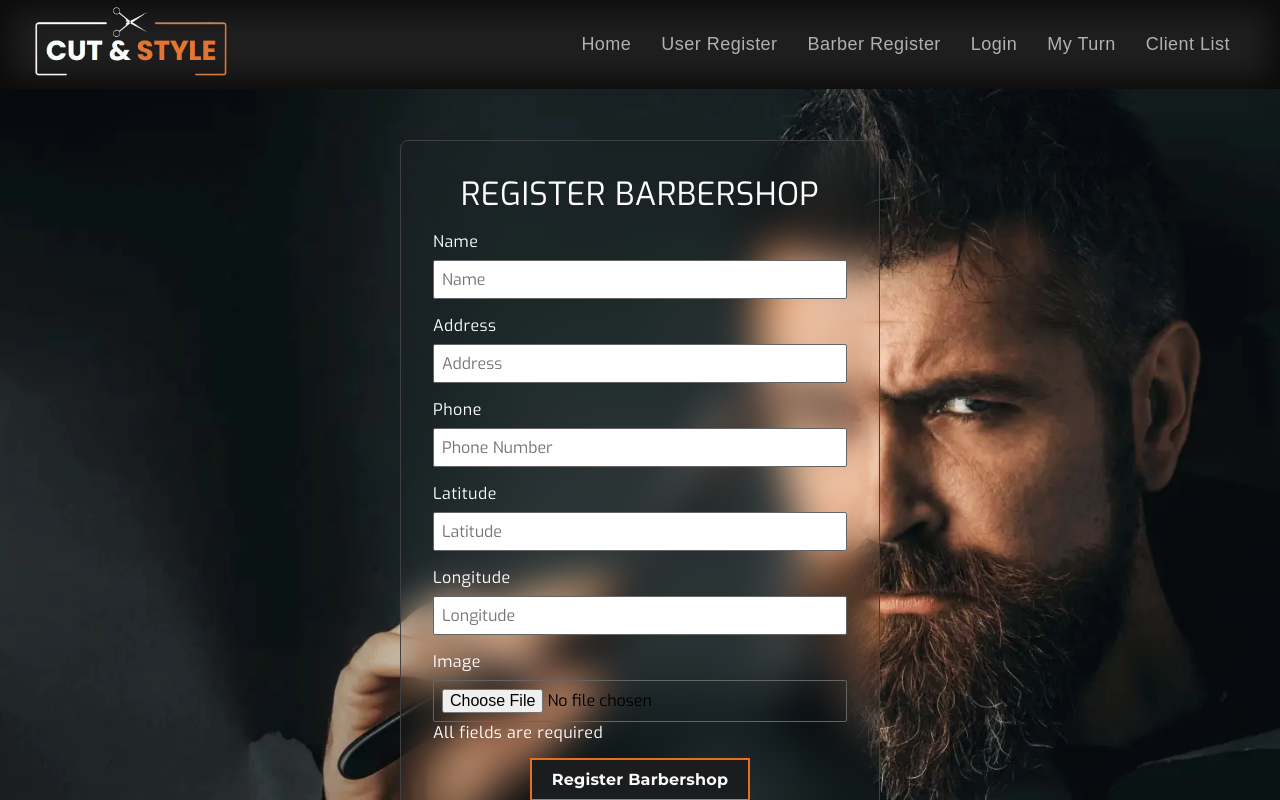
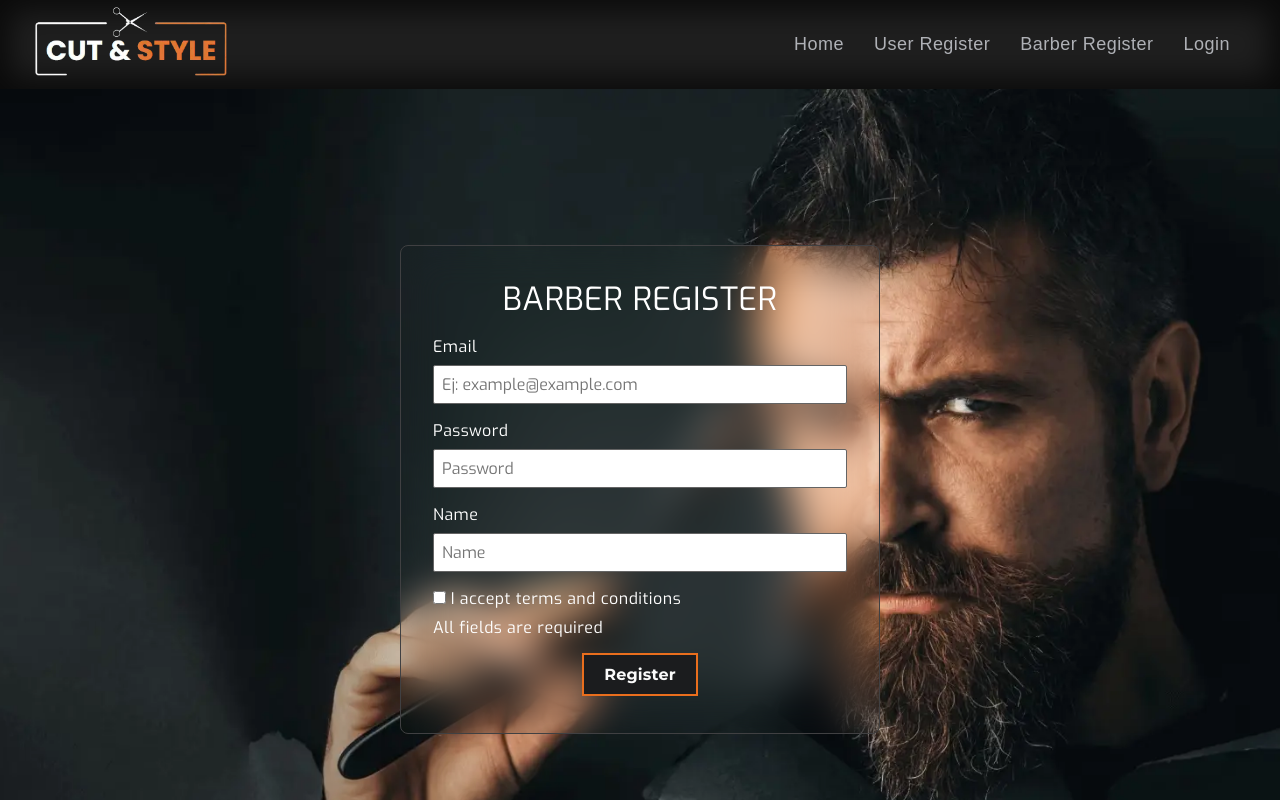
Before and after one commit to FraNkoRasia/CUT-STYLE, a React (Vite) app in the folder frontend/: page /registerbarber in a window 1280 px wide. Shown: the top 800 px of the page. Built offline with nearby package versions, Linux system fonts and the light colour scheme.

Commit message:
creo carpeta admindashboard

```diff
--- a/frontend/src/App.jsx
+++ b/frontend/src/App.jsx
@@ -9,6 +9,7 @@ import About from './Components/About/About';
 import BarberShop from './Components/BarberShop/BarberShop';
 import Turno from './Components/MyTurn/Turno';
 import ClientList from './Components/ClientList/ClientList';
+import Hairdresser from './Components/Formularios/hairdresser';
 import ProtectedRoute from './Components/ProtectedRoute/ProtectedRoute';
 import PublicRoute from './Components/ProtectedRoute/PublicRoute';
 import Footer from './Components/Footer/Footer';
@@ -21,20 +22,20 @@ function App() {
       <Header />
 
       <Routes>
-        {/* Ruta pública para Home y About, sin restricción */}
+
         <Route path="/" element={<Home />} />
-        <Route path="/about" element={<About />} />
-
         {/* Rutas públicas protegidas */}
-        <Route path="/login" element={<Login />} />
-        <Route path="/register" element={<Register />} />
-        <Route path="/registerbarber" element={<RegisterStylist />} />
-
+        <Route path="/login" element={<PublicRoute><Login /></PublicRoute>} />
+        <Route path="/register" element={<PublicRoute><Register /></PublicRoute>} />
+        <Route path="/registerbarber" element={<PublicRoute><RegisterStylist /></PublicRoute>} />
+        <Route path="/about" element={<PublicRoute><About /></PublicRoute>} />
 
         {/* Ruta protegida */}
-        <Route path="/barbershop" element={<BarberShop />} />
-        <Route path="/turno" element={<Turno />} />
-        <Route path="/clientlist" element={<ClientList />} />
+        <Route path="/barbershop" element={<ProtectedRoute><BarberShop /></ProtectedRoute>} />
+        <Route path="/turno" element={<ProtectedRoute><Turno /></ProtectedRoute>} />
+        <Route path="/clientlist" element={<ProtectedRoute><ClientList /></ProtectedRoute>} />
+        <Route path="/hairdresser" element={<ProtectedRoute><Hairdresser /></ProtectedRoute>} />
+
       </Routes>
 
       <Footer />
--- a/frontend/src/Components/Formularios/Login.jsx
+++ b/frontend/src/Components/Formularios/Login.jsx
@@ -67,7 +67,7 @@ const Login = () => {
 
       toast.success("Usuario registrado con exito!");
 
-      Navigate("/");
+      window.location.href = "/";
     } catch (error) {
       toast.error("Error creando al usuario");
     }
--- a/frontend/src/Components/Formularios/Register.jsx
+++ b/frontend/src/Components/Formularios/Register.jsx
@@ -2,10 +2,9 @@ import React, { useState } from "react";
 import { Navigate } from "react-router-dom";
 import axios from "axios";
 import toast, { Toaster } from "react-hot-toast";
+import Boton from "../Boton/Boton";
+import "../Formularios/Formulario.css";
 
-import Boton from "../Boton/Boton";
-
-import "../Formularios/Formulario.css";
 
 const Register = () => {
   const [formData, setFormData] = useState({
@@ -40,7 +39,10 @@ const Register = () => {
       console.log(response);
 
       toast.success("Usuario registrado con exito!");
-      Navigate("/login");
+      // Agrega un retraso de 5 segundos antes de redirigir
+      setTimeout(() => {
+        window.location.href = "/";
+      }, 5000); // 5000 milisegundos = 5 segundos
     } catch (error) {
       toast.error("Error creando al usuario");
     }
@@ -50,7 +52,7 @@ const Register = () => {
     <div className="form-container">
       <section className="section-formulario">
         <form className="Formulario" onSubmit={handleSubmit}>
-          <h1>REGISTER</h1>
+          <h1>USER REGISTER</h1>
           <label htmlFor="email">Email</label>
           <input
             id="email"
@@ -125,7 +127,10 @@ const Register = () => {
           <p style={{ color: "white" }}>All fields are required</p>
           <Boton texto="Register" className="boton" />
         </form>
-        <Toaster />
+        <Toaster
+          position="top-center"
+          containerStyle={{ marginTop: "90px" }}
+        />
       </section>
     </div>
   );
--- a/frontend/src/Components/Formularios/RegisterStylist.jsx
+++ b/frontend/src/Components/Formularios/RegisterStylist.jsx
@@ -1,99 +1,140 @@
-import React, { useState, useEffect } from 'react';
-import { conexionApi } from '../Modules/conexionApi';
-import Boton from '../Boton/Boton';
-import '../Formularios/Formulario.css';
+import React, { useState } from "react";
+import { Navigate } from "react-router-dom";
+import axios from "axios";
+import toast, { Toaster } from "react-hot-toast";
+import Boton from "../Boton/Boton";
+import "../Formularios/Formulario.css";
 
-export default function RegisterBarbershop() {
+
+const RegisterBarbershop = () => {
     const [formData, setFormData] = useState({
-        name: '',
-        address: '',
-        phone: '',
-        latitude: '',
-        longitude: '',
-        image: null,  // Para almacenar el archivo de imagen
+        email: "",
+        password: "",
+        name: "",
+        roleId: 3,
+        tyc: false,
     });
-    const [message, setMessage] = useState('');
-    const [messageType, setMessageType] = useState(''); // 'success' o 'error'
-    const [showMessage, setShowMessage] = useState(false); // Para controlar la visibilidad del mensaje
 
     const handleChange = (e) => {
-        const { name, value, type, files } = e.target;
+        const { name, value, type, checked } = e.target;
         setFormData({
             ...formData,
-            [name]: type === 'file' ? files[0] : value  // Si es archivo, guarda el archivo; de lo contrario, el valor.
+            [name]: type === "checkbox" ? checked : value,
         });
     };
 
     const handleSubmit = async (e) => {
         e.preventDefault();
+        try {
+            const response = await axios.post(
+                `${import.meta.env.VITE_API_URL}/api/v1/register`,
+                {
+                    email: formData.email,
+                    password: formData.password,
+                    name: formData.name,
+                    roleId: formData.roleId,
+                }
+            );
 
-        // Crear un objeto FormData para manejar la imagen y los otros datos
-        const data = new FormData();
-        data.append('name', formData.name);
-        data.append('address', formData.address);
-        data.append('phone', formData.phone);
-        data.append('latitude', formData.latitude);
-        data.append('longitude', formData.longitude);
-        if (formData.image) {
-            data.append('image', formData.image);
-        }
+            console.log(response);
 
-        try {
-            const respuesta = await conexionApi.registro(data);  // Envío con FormData
-            if (respuesta) {
-                setMessage('Registro exitoso');
-                setMessageType('success');
-                setShowMessage(true);
-                setTimeout(() => {
-                    window.location.href = '/login';
-                }, 5000); // Redirige después de 5 segundos para permitir que el mensaje se vea
-            }
+            toast.success("Usuario registrado con exito!");
+            // Agrega un retraso de 5 segundos antes de redirigir
+            setTimeout(() => {
+                window.location.href = "/";
+            }, 5000); // 5000 milisegundos = 5 segundos
+
         } catch (error) {
-            setMessage(`Error al registrar: ${error.message}`);
-            setMessageType('error');
-            setShowMessage(true);
+            toast.error("Error creando al usuario");
         }
     };
 
-    useEffect(() => {
-        if (showMessage) {
-            const timer = setTimeout(() => {
-                setShowMessage(false);
-            }, 5000);
-            return () => clearTimeout(timer);
-        }
-    }, [showMessage]);
-
     return (
         <div className="form-container">
-            <section className='section-formulario'>
-                <form className='Formulario' onSubmit={handleSubmit} encType="multipart/form-data">
-                    <h1>REGISTER BARBERSHOP</h1>
+            <section className="section-formulario">
+                <form className="Formulario" onSubmit={handleSubmit}>
+                    <h1>BARBER REGISTER</h1>
+                    <label htmlFor="email">Email</label>
+                    <input
+                        id="email"
+                        name="email"
+                        type="email"
+                        placeholder="Ej: example@example.com"
+                        value={formData.email}
+                        onChange={handleChange}
+                        required
+                    />
+                    <label htmlFor="password">Password</label>
+                    <input
+                        id="password"
+                        name="password"
+                        type="password"
+                        placeholder="Password"
+                        value={formData.password}
+                        onChange={handleChange}
+                        required
+                    />
+                    {/* <label htmlFor="password2">Repeat Password</label>
+          <input
+            id="password2"
+            name="password2"
+            type="password"
+            placeholder="Repeat Password"
+            value={formData.password2}
+            onChange={handleChange}
+            required
+          /> */}
                     <label htmlFor="name">Name</label>
-                    <input id="name" name="name" type="text" placeholder="Name" value={formData.name} onChange={handleChange} required />
-
-                    <label htmlFor="address">Address</label>
-                    <input id="address" name="address" type="text" placeholder="Address" value={formData.address} onChange={handleChange} required />
-
-                    <label htmlFor="phone">Phone</label>
-                    <input id="phone" name="phone" type="tel" placeholder="Phone Number" value={formData.phone} onChange={handleChange} required />
-
-                    <label htmlFor="latitude">Latitude</label>
-                    <input id="latitude" name="latitude" type="number" placeholder="Latitude" value={formData.latitude} onChange={handleChange} required />
-
-                    <label htmlFor="longitude">Longitude</label>
-                    <input id="longitude" name="longitude" type="number" placeholder="Longitude" value={formData.longitude} onChange={handleChange} required />
-
-                    <label htmlFor="image">Image</label>
-                    <input id="image" name="image" type="file" accept="image/*" onChange={handleChange} required />
-
-                    <p style={{ color: 'white' }}>All fields are required</p>
-
-                    <Boton texto="Register Barbershop" className="boton " />
-
-                    {showMessage && <p className={`mensaje ${messageType}`}>{message}</p>}
+                    <input
+                        id="name"
+                        name="name"
+                        type="text"
+                        placeholder="Name"
+                        value={formData.name}
+                        onChange={handleChange}
+                        required
+                    />
+                    {/* <label htmlFor="lastName">Last Name</label>
+          <input
+            id="lastName"
+            name="lastName"
+            type="text"
+            placeholder="Last Name"
+            value={formData.lastName}
+            onChange={handleChange}
+            required
+          /> */}
+                    {/* <label htmlFor="phone">Phone</label>
+          <input
+            id="phone"
+            name="phone"
+            type="number"
+            placeholder="Phone"
+            value={formData.phone}
+            onChange={handleChange}
+            required
+          /> */}
+                    <div className="checkbox">
+                        <input
+                            type="checkbox"
+                            name="tyc"
+                            id="tyc"
+                            checked={formData.tyc}
+                            onChange={handleChange}
+                            required
+                        />
+                        <label htmlFor="tyc"> I accept terms and conditions</label>
+                    </div>
+                    <p style={{ color: "white" }}>All fields are required</p>
+                    <Boton texto="Register" className="boton" />
                 </form>
+                <Toaster
+                    position="top-center"
+                    containerStyle={{ marginTop: "90px" }}
+                />
             </section>
         </div>
     );
 };
+
+export default RegisterBarbershop;
--- a/frontend/src/Components/Header/Header.jsx
+++ b/frontend/src/Components/Header/Header.jsx
@@ -8,6 +8,7 @@ export default function Header() {
     const [isLoggedIn, setIsLoggedIn] = useState(false);
     const [userRole, setUserRole] = useState(null);
     const [activeItem, setActiveItem] = useState(null); // Estado para el item activo
+    const [adminMenuOpen, setAdminMenuOpen] = useState(false); // Estado para controlar el submenú del admin
     const menuRef = useRef(null);
     const hamburguesaRef = useRef(null);
     const navigate = useNavigate();
@@ -18,7 +19,7 @@ export default function Header() {
             const loggedIn = !!token;
             setIsLoggedIn(loggedIn);
             if (loggedIn) {
-                const role = sessionStorage.getItem('rol');
+                const role = localStorage.getItem('role');
                 setUserRole(role);
             }
         };
@@ -32,7 +33,7 @@ export default function Header() {
     };
 
     const handleLogout = () => {
-        auth.logout();
+        sessionStorage.clear(); // Limpia token y rol de la sesión
         window.location.href = '/login';
     };
 
@@ -73,36 +74,56 @@ export default function Header() {
                         <span></span>
                     </label>
 
-                    <ul
-                        ref={menuRef}
-                        className={`ul ${menuOpen ? 'open' : ''}`}
-                    >
+                    <ul ref={menuRef} className={`ul ${menuOpen ? 'open' : ''}`}>
+                        <li><Link to="/" onClick={() => handleMenuClick('/')}>Home</Link></li>
+
+                        {/* Mostrar Login y Register solo si NO está logueado */}
                         {!isLoggedIn && (
                             <>
-                                <li><Link to="/" onClick={() => handleMenuClick('/')}>Home</Link></li>
-                                <li><Link to="/register" onClick={() => handleMenuClick('/register')}>User Register </Link></li>
+                                <li><Link to="/register" onClick={() => handleMenuClick('/register')}>User Register</Link></li>
                                 <li><Link to="/registerbarber" onClick={() => handleMenuClick('/registerbarber')}>Barber Register</Link></li>
                                 <li><Link to="/login" onClick={() => handleMenuClick('/login')}>Login</Link></li>
-
-                                {/* SOLO PARA VER, HAY Q BORRARLO Y PONERLO EN SU RESPECTIVO ROL */}
-                                <li><Link to="/turno" onClick={() => handleMenuClick('/turno')}>My Turn</Link></li>
-                                <li><Link to="/clientlist" onClick={() => handleMenuClick('/clientlist')}>Client List</Link></li>
                             </>
                         )}
-                        {isLoggedIn && userRole === 'Administrador' && (
+
+                        {/* Opciones para Administrador con Submenú */}
+                        {isLoggedIn && userRole === 'ADMIN' && (
                             <>
-                                {/* Opciones para Administrador */}
+                                <li>
+                                    <button
+                                        className="admin-dropdown-toggle"
+                                        onClick={() => setAdminMenuOpen(!adminMenuOpen)}
+                                    >
+                                        Admin Dashboard
+                                    </button>
+                                    <ul className={`admin-submenu ${adminMenuOpen ? 'open' : ''}`}>
+                                        <li><Link to="/admin/users" onClick={() => handleMenuClick('/admin/users')}>List Users</Link></li>
+                                        <li><Link to="/admin/barbers" onClick={() => handleMenuClick('/admin/barbers')}>List Barbers</Link></li>
+                                        <li><Link to="/admin/turns" onClick={() => handleMenuClick('/admin/turns')}>List Turns</Link></li>
+                                        <li><Link to="/admin/hairdresser" onClick={() => handleMenuClick('/admin/hairdresser')}>List Hairdresser</Link></li>
+                                    </ul>
+                                </li>
                             </>
                         )}
-                        {isLoggedIn && userRole === 'Usuario' && (
+
+                        {/* Opciones para Usuario */}
+                        {isLoggedIn && userRole === 'USER' && (
                             <>
                                 <li><Link to="/turno" onClick={() => handleMenuClick('/turno')}>My Turn</Link></li>
                             </>
                         )}
-                        {isLoggedIn && userRole === 'Barber' && (
+
+                        {/* Opciones para Barber */}
+                        {isLoggedIn && userRole === 'BARBER' && (
                             <>
                                 <li><Link to="/clientlist" onClick={() => handleMenuClick('/clientlist')}>Client List</Link></li>
+                                <li><Link to="/hairdresser" onClick={() => handleMenuClick('/hairdresser')}>Hairdresser</Link></li>
                             </>
+                        )}
+
+                        {/* Opción de Logout para todos los roles */}
+                        {isLoggedIn && (
+                            <li><button onClick={handleLogout}>Logout</button></li>
                         )}
                     </ul>
                 </div>
```
Also changed, not shown: frontend/src/Components/Formularios/Hairdresser.jsx (added, +7 -0 lines), frontend/src/Components/Header/Header.css (+49 -0 lines), frontend/src/Components/AdminDashboard/ListBarber.jsx (added), frontend/src/Components/AdminDashboard/ListHairdresser.jsx (added), frontend/src/Components/AdminDashboard/ListTurns.jsx (added), frontend/src/Components/AdminDashboard/ListUsers.jsx (added).
